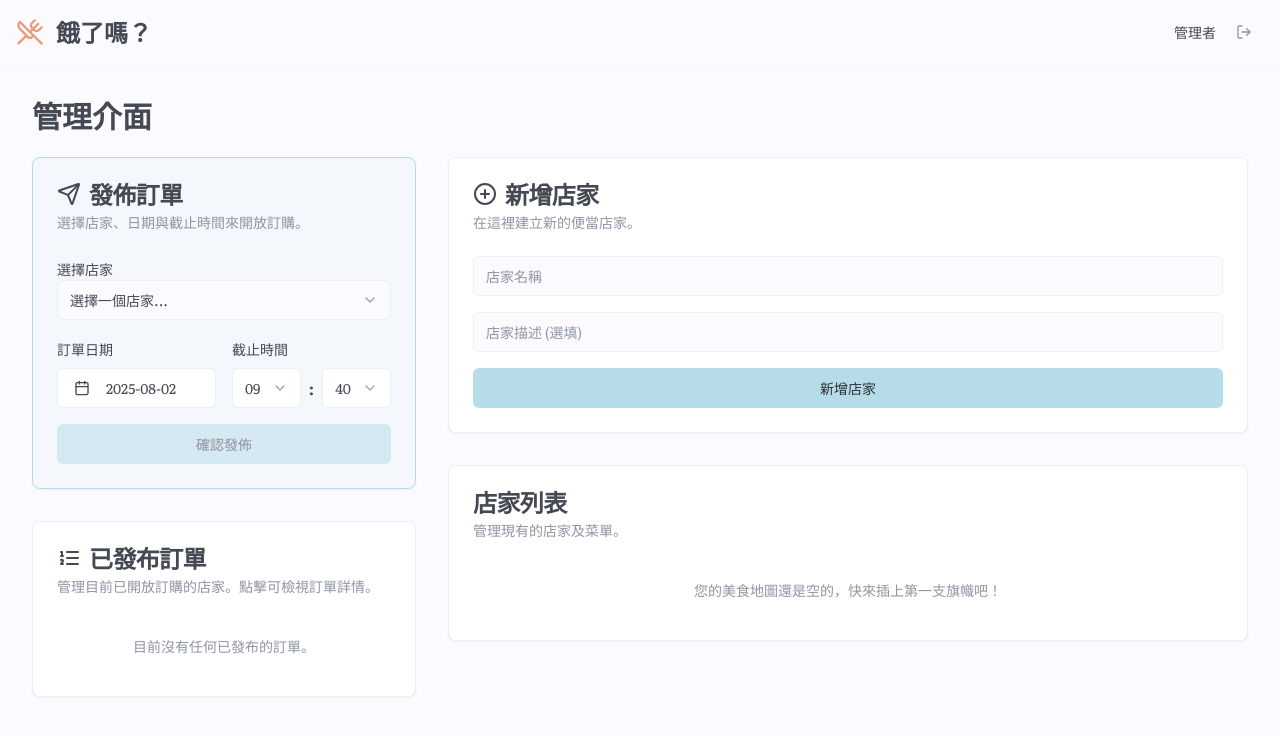
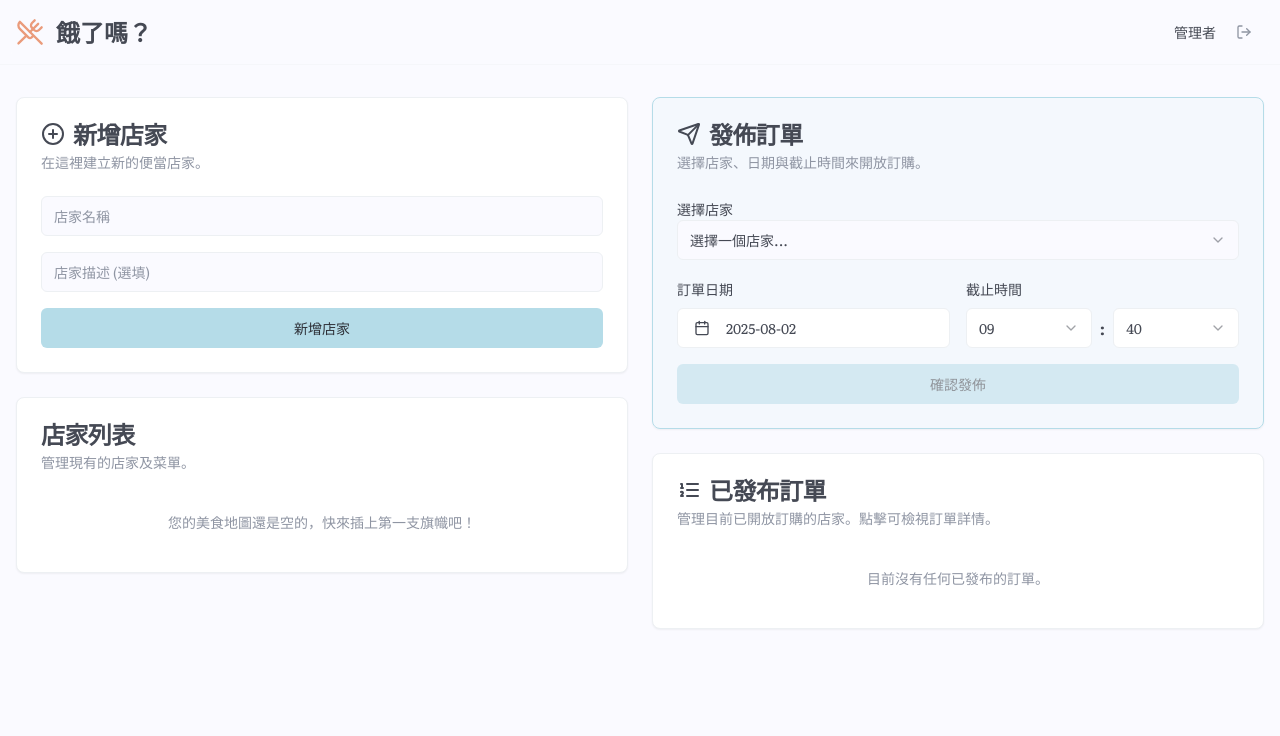
Before and after one commit to Raymond19930624/LunchMate, a Next.js app: page /admin in a window 1280 px wide. Shown: the top 736 px of the page. Built offline with nearby package versions, Linux system fonts and the light colour scheme.

Commit message:
fix: 修復 useSearchParams 的 Suspense 問題並修正組件 props

```diff
--- /dev/null
+++ b/src/app/admin/AdminContent.tsx
@@ -0,0 +1,68 @@
+"use client";
+
+import { useState, useEffect } from 'react';
+import { useSearchParams } from 'next/navigation';
+import { getVendors, type Vendor } from '@/ai/flows/vendor-flow';
+import { type DailyOrder, getAllDailyOrders } from '@/ai/flows/order-flow';
+import { AddNewVendorCard } from '@/components/admin/AddNewVendorCard';
+import { VendorListCard } from '@/components/admin/VendorListCard';
+import { PublishOrderCard } from '@/components/admin/PublishOrderCard';
+import { PublishedOrdersCard } from '@/components/admin/PublishedOrdersCard';
+import { useRouter } from 'next/navigation';
+
+export function AdminContent() {
+  const [vendors, setVendors] = useState<Vendor[]>([]);
+  const [publishedOrders, setPublishedOrders] = useState<DailyOrder[]>([]);
+  const [isLoading, setIsLoading] = useState(true);
+  const router = useRouter();
+  const searchParams = useSearchParams();
+
+  const fetchData = async () => {
+    setIsLoading(true);
+    try {
+      const [fetchedVendors, fetchedOrders] = await Promise.all([
+        getVendors(),
+        getAllDailyOrders()
+      ]);
+      setVendors(fetchedVendors);
+      setPublishedOrders(fetchedOrders);
+    } catch (error) {
+      console.error("讀取店家或訂單資料失敗:", error);
+    } finally {
+      setIsLoading(false);
+    }
+  };
+
+  useEffect(() => {
+    fetchData();
+  }, []);
+
+  const handleDataChange = () => {
+    fetchData();
+    router.refresh();
+  };
+
+  return (
+    <div className="container mx-auto px-4 py-8">
+      <div className="grid grid-cols-1 md:grid-cols-2 gap-6">
+        <div className="space-y-6">
+          <AddNewVendorCard onVendorAdded={handleDataChange} />
+          <VendorListCard
+            initialVendors={vendors}
+            onVendorsChange={handleDataChange}
+          />
+        </div>
+        <div className="space-y-6">
+          <PublishOrderCard
+            vendors={vendors.filter(v => v.isActive)}
+            onOrderPublished={handleDataChange}
+          />
+          <PublishedOrdersCard
+            initialOrders={publishedOrders}
+            onOrdersChange={handleDataChange}
+          />
+        </div>
+      </div>
+    </div>
+  );
+}
--- a/src/app/admin/page.tsx
+++ b/src/app/admin/page.tsx
@@ -1,66 +1,32 @@
-
 "use client";
 
-import { useState, useEffect } from 'react';
-import { getVendors, type Vendor } from '@/ai/flows/vendor-flow';
-import { type DailyOrder, getAllDailyOrders } from '@/ai/flows/order-flow';
-import { AddNewVendorCard } from '@/components/admin/AddNewVendorCard';
-import { VendorListCard } from '@/components/admin/VendorListCard';
-import { PublishOrderCard } from '@/components/admin/PublishOrderCard';
-import { PublishedOrdersCard } from '@/components/admin/PublishedOrdersCard';
-import { useRouter } from 'next/navigation';
+import { Suspense } from 'react';
 import { SiteHeader } from '@/components/SiteHeader';
+import { AdminContent } from './AdminContent';
 
-// This is now a Client Component again to handle state and actions
 export default function AdminPage() {
-  const [vendors, setVendors] = useState<Vendor[]>([]);
-  const [publishedOrders, setPublishedOrders] = useState<DailyOrder[]>([]);
-  const [isLoading, setIsLoading] = useState(true);
-  const router = useRouter();
-
-  const fetchData = async () => {
-    setIsLoading(true);
-    try {
-      const [fetchedVendors, fetchedOrders] = await Promise.all([
-          getVendors(),
-          getAllDailyOrders()
-      ]);
-      setVendors(fetchedVendors);
-      setPublishedOrders(fetchedOrders);
-    } catch (error) {
-      console.error("讀取店家或訂單資料失敗:", error);
-      // Optionally, show a toast message to the user
-    } finally {
-      setIsLoading(false);
-    }
-  };
-
-  useEffect(() => {
-    fetchData();
-  }, []);
-
-  const handleDataChange = () => {
-    fetchData();
-    router.refresh();
-  }
-
-
   return (
     <div className="min-h-screen bg-background font-body text-foreground">
       <SiteHeader />
-      <main className="container mx-auto p-4 sm:p-6 lg:p-8">
-        <h1 className="font-headline text-3xl font-bold mb-6">管理介面</h1>
-        <div className="grid grid-cols-1 md:grid-cols-2 lg:grid-cols-3 gap-8">
-          <div className="lg:col-span-1 space-y-8">
-            <PublishOrderCard vendors={vendors.filter(v => v.isActive)} onOrderPublished={handleDataChange} />
-            <PublishedOrdersCard initialOrders={publishedOrders} onOrdersChange={handleDataChange} />
-          </div>
-          <div className="lg:col-span-2 space-y-8">
-            <AddNewVendorCard onVendorAdded={handleDataChange} />
-            <VendorListCard initialVendors={vendors} onVendorsChange={handleDataChange} />
+      <Suspense fallback={
+        <div className="container mx-auto px-4 py-8">
+          <div className="animate-pulse space-y-6">
+            <div className="h-8 bg-muted rounded w-1/3"></div>
+            <div className="grid grid-cols-1 md:grid-cols-2 gap-6">
+              <div className="space-y-6">
+                <div className="h-64 bg-muted rounded-lg"></div>
+                <div className="h-96 bg-muted rounded-lg"></div>
+              </div>
+              <div className="space-y-6">
+                <div className="h-64 bg-muted rounded-lg"></div>
+                <div className="h-96 bg-muted rounded-lg"></div>
+              </div>
+            </div>
           </div>
         </div>
-      </main>
+      }>
+        <AdminContent />
+      </Suspense>
     </div>
   );
 }
```
